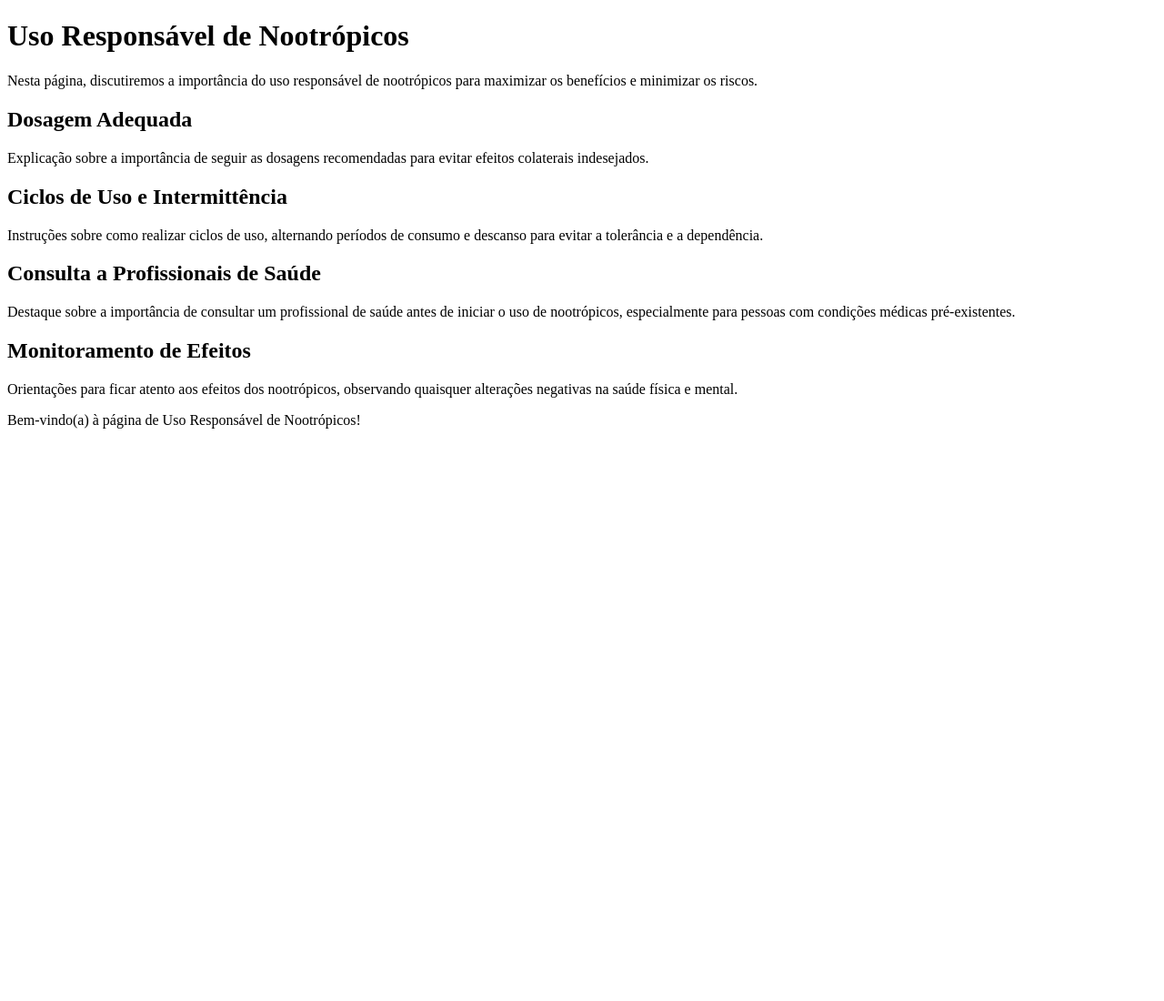
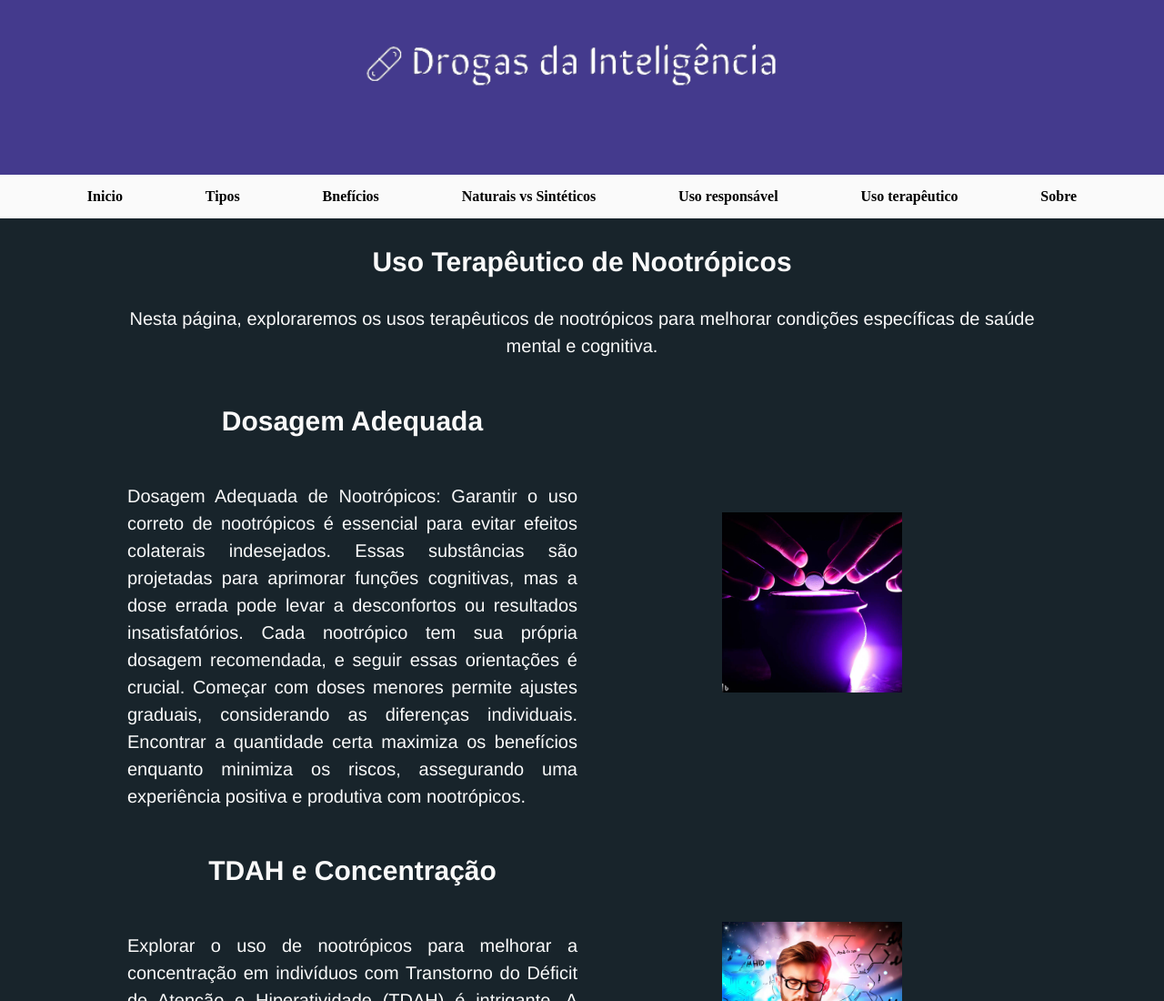
Before and after one commit to VitorLaert/nootropico, a plain HTML site: page pagina04.html in a window 1280 px wide. Shown: the top 1100 px of the page at 91% size. Before the commit the page ends 800 px from the top, so only its background shows below. Drawn offline with Linux system fonts and the light colour scheme.

Commit message:
first commit

```diff
--- a/pagina04.html
+++ b/pagina04.html
@@ -3,36 +3,70 @@
 <head>
     <meta charset="UTF-8">
     <meta name="viewport" content="width=device-width, initial-scale=1.0">
-    <title>Uso Responsável de Nootrópicos</title>
+    <title>Uso responsável</title>
+    <link rel="icon" href="img3.0/logoOFC.png">
+    <link rel="stylesheet" href="css/paginas.css">
+    <link rel="stylesheet" href="css/cabecalho.css">
 </head>
 <body>
-    <header>
-        <h1>Uso Responsável de Nootrópicos</h1>
-        <p>Nesta página, discutiremos a importância do uso responsável de nootrópicos para maximizar os benefícios e minimizar os riscos.</p>
+    <header class="cabecalho">
+            <img class="cabecalho-logo" src="img3.0/logoBranca.png">
+        <nav>
+            <ul class="cabecalho-menu">
+                <li class="cabecalho-item-menu"> <a href="incial.html"> Inicio </a> </li>
+                <li class="cabecalho-item-menu"> <a href="pagina01.html"> Tipos</a></li>
+                <li class="cabecalho-item-menu"> <a href="pagina02.html"> Bnefícios </a> </li>
+				<li class="cabecalho-item-menu"> <a href="pagina03.html"> Naturais  vs Sintéticos </a> </li>
+				<li class="cabecalho-item-menu"> <a href="pagina04.html"> Uso responsável </a> </li>
+				<li class="cabecalho-item-menu"> <a href="pagina05.html"> Uso terapêutico </a> </li>
+				<li class="cabecalho-item-menu"> <a href="sobre.html"> Sobre </a> </li>
+			</ul>
+        </nav>
     </header>
 
-    <section id="dosagem-adequada">
-        <h2>Dosagem Adequada</h2>
-        <p>Explicação sobre a importância de seguir as dosagens recomendadas para evitar efeitos colaterais indesejados.</p>
+    <div class="container">
+    <main>
+        <section class="uso-terapeutico">
+        <h1>Uso Terapêutico de Nootrópicos</h1>
+        <p>Nesta página, exploraremos os usos terapêuticos de nootrópicos para melhorar condições específicas de saúde mental e cognitiva.</p>
+
     </section>
 
-    <section id="ciclos-uso">
-        <h2>Ciclos de Uso e Intermittência</h2>
-        <p>Instruções sobre como realizar ciclos de uso, alternando períodos de consumo e descanso para evitar a tolerância e a dependência.</p>
-    </section>
+    <div class="linha-foto">
+        <div class="box box1" style="vertical-align: middle;">
+            <h2>Dosagem Adequada</h2>
+        <p>Dosagem Adequada de Nootrópicos: Garantir o uso correto de nootrópicos é essencial para evitar efeitos colaterais indesejados. Essas substâncias são projetadas para aprimorar funções cognitivas, mas a dose errada pode levar a desconfortos ou resultados insatisfatórios. Cada nootrópico tem sua própria dosagem recomendada, e seguir essas orientações é crucial. Começar com doses menores permite ajustes graduais, considerando as diferenças individuais. Encontrar a quantidade certa maximiza os benefícios enquanto minimiza os riscos, assegurando uma experiência positiva e produtiva com nootrópicos.</p>
+        </div>
+        <div class="box box2"> <img src="img3.0/UR-Dosagem.jpeg"></div>
+    </div>
 
-    <section id="consulta-profissionais">
-        <h2>Consulta a Profissionais de Saúde</h2>
-        <p>Destaque sobre a importância de consultar um profissional de saúde antes de iniciar o uso de nootrópicos, especialmente para pessoas com condições médicas pré-existentes.</p>
-    </section>
+    <div class="linha-foto">
+        <div class="box box1" style="vertical-align: middle;">
+            <h2>TDAH e Concentração</h2>
+        <p>Explorar o uso de nootrópicos para melhorar a concentração em indivíduos com Transtorno do Déficit de Atenção e Hiperatividade (TDAH) é intrigante. A combinação de cafeína e L-teanina oferece foco e calma. A citicolina, ginseng americano e modafinil também mostraram potencial. No entanto, esses nootrópicos não substituem tratamentos convencionais. Supervisão médica é essencial devido à pesquisa em andamento e possíveis interações</p>
+        </div>
+        <div class="box box2"> <img src="img3.0/_884d9eb4-7fa4-4270-bdc0-13f0e1d8cb35.jpeg"></div>
+    </div>
 
-    <section id="monitoramento-efeitos">
-        <h2>Monitoramento de Efeitos</h2>
-        <p>Orientações para ficar atento aos efeitos dos nootrópicos, observando quaisquer alterações negativas na saúde física e mental.</p>
-    </section>
+    <div class="linha-foto">
+        <div class="box box1" style="vertical-align: middle;">
+            <h2>Envelhecimento Cognitivo</h2>
+        <p>Com o avançar da idade, a saúde cognitiva preocupa muitos. Nootrópicos, como antioxidantes, adaptógenos, promotores de neuroplasticidade e reguladores inflamatórios, ganham atenção como complementos para manter a função cerebral. No entanto, a pesquisa está em estágios iniciais e os nootrópicos não substituem um estilo de vida saudável. A orientação médica é fundamental, pois a exploração de nootrópicos como suporte ao envelhecimento cognitivo é empolgante, mas requer cautela.</p>
+        </div>
+        <div class="box box2"> <img src="img3.0/_78c2d1cf-00ef-4325-bd22-b83e2c0ccba3.jpeg"></div>
+    </div>
 
-    <footer>
-        <p>Bem-vindo(a) à página de Uso Responsável de Nootrópicos!</p>
-    </footer>
+    <div class="linha-foto">
+        <div class="box box1" style="vertical-align: middle;">
+            <h2>Traumas Cerebrais e Recuperação</h2>
+        <p>Traumas cerebrais demandam recuperação eficaz e nootrópicos surgem como possíveis aliados. Citicolina apoia a regeneração celular, ômega-3 reduz a inflamação, Lion's Mane estimula o crescimento nervoso e Bacopa Monnieri oferece propriedades antioxidantes. No entanto, nootrópicos não substituem tratamentos médicos e devem ser usados com supervisão. Explorar nootrópicos para recuperação é promissor, mas orientação profissional é essencial.</p>
+        </div>
+        <div class="box box2"> <img src="img3.0/OIG.jpeg"></div>
+    </div>
+
+
+
+</div>
+    </main>
 </body>
 </html>
```
Also changed, not shown: css/paginas.css (line endings or trailing spaces), img3.0/UR-Dosagem.jpeg (added).
